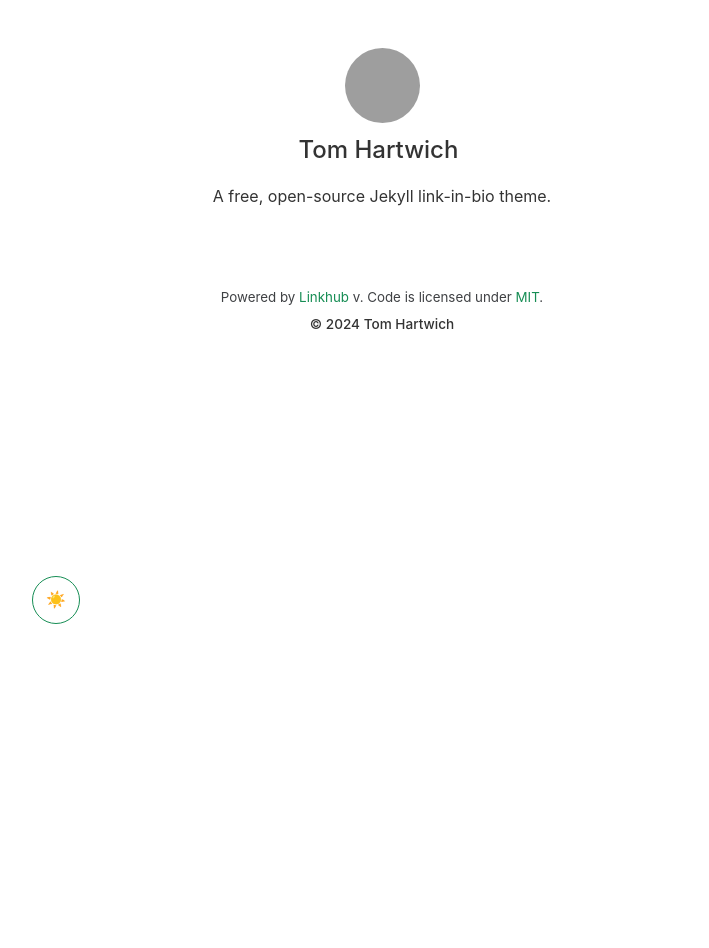
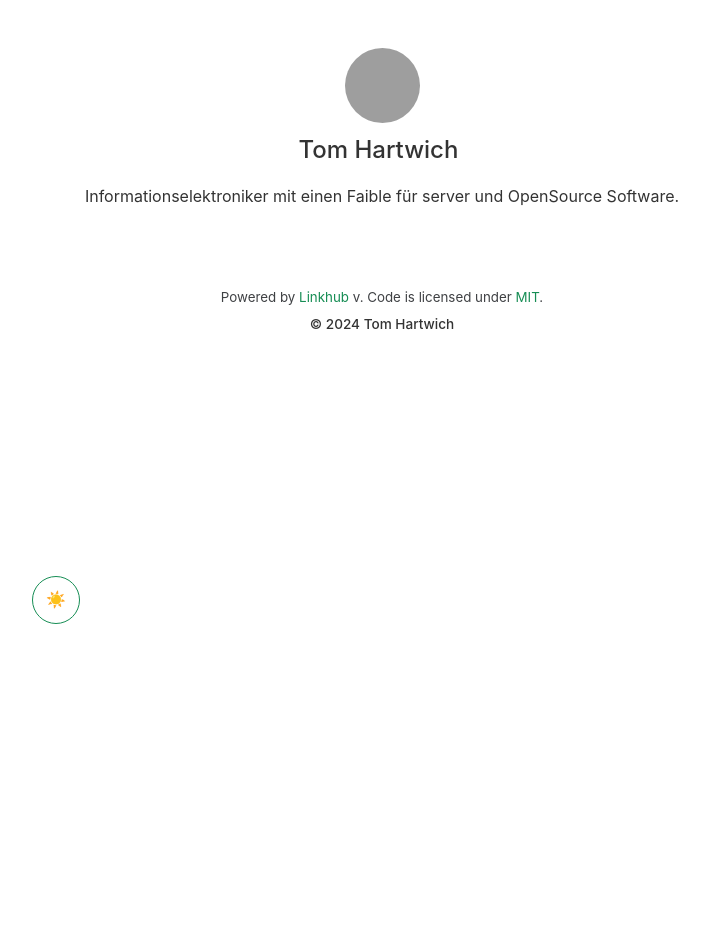
Before and after one commit to Sk4lli/sk4lli.github.io, a Jekyll site: the page built from index.html, in a window 1280 px wide. Shown: the whole page, without its empty margins (258-967 px from the left). Built offline with Jekyll 4.4.1, drawn with Linux system fonts in a browser that asks for light colours; nearby versions of some CDN libraries; grey boxes are pictures that could not be loaded.

Commit message:
updating _config.yml

```diff
--- a/_config.yml
+++ b/_config.yml
@@ -3,13 +3,13 @@ theme: linkhub-jekyll-theme
 
 # Site Configuration
 name: Tom Hartwich  # Name of your website
-tagline: Links  # Set your preferred page title
-description: A free, open-source Jekyll link-in-bio theme.  # Also used as a meta description
+tagline: Hartwich  # Set your preferred page title
+description: Informationselektroniker mit einen Faible für server und OpenSource Software.  # Also used as a meta description
 favicon:
   path: https://i.ibb.co/SBRmBmt/favicon.png # Path / URL to the favicon of your website (e.g., 'assets/images/favicon.png')
   type: png # File format of image. Change according to your image. Supported types: https://developer.mozilla.org/en-US/docs/Web/Media/Formats/Image_types
 logo: https://avatars.githubusercontent.com/u/9370074?size=200 # Path / URL to the logo (e.g., 'assets/images/logo.png')
-url: https://link.example.com # URL of your website
+url: https://www.hartwich.cc # URL of your website
 locale: en_GB # The value specifies the locale in which these tags are marked up. It follows the format `language_TERRITORY`.
 ga4: # Google Analytics 4 measurement ID, for e.g. G-XXXXXXX (optional). Remove it if it’s not needed.
 twitter:
```
